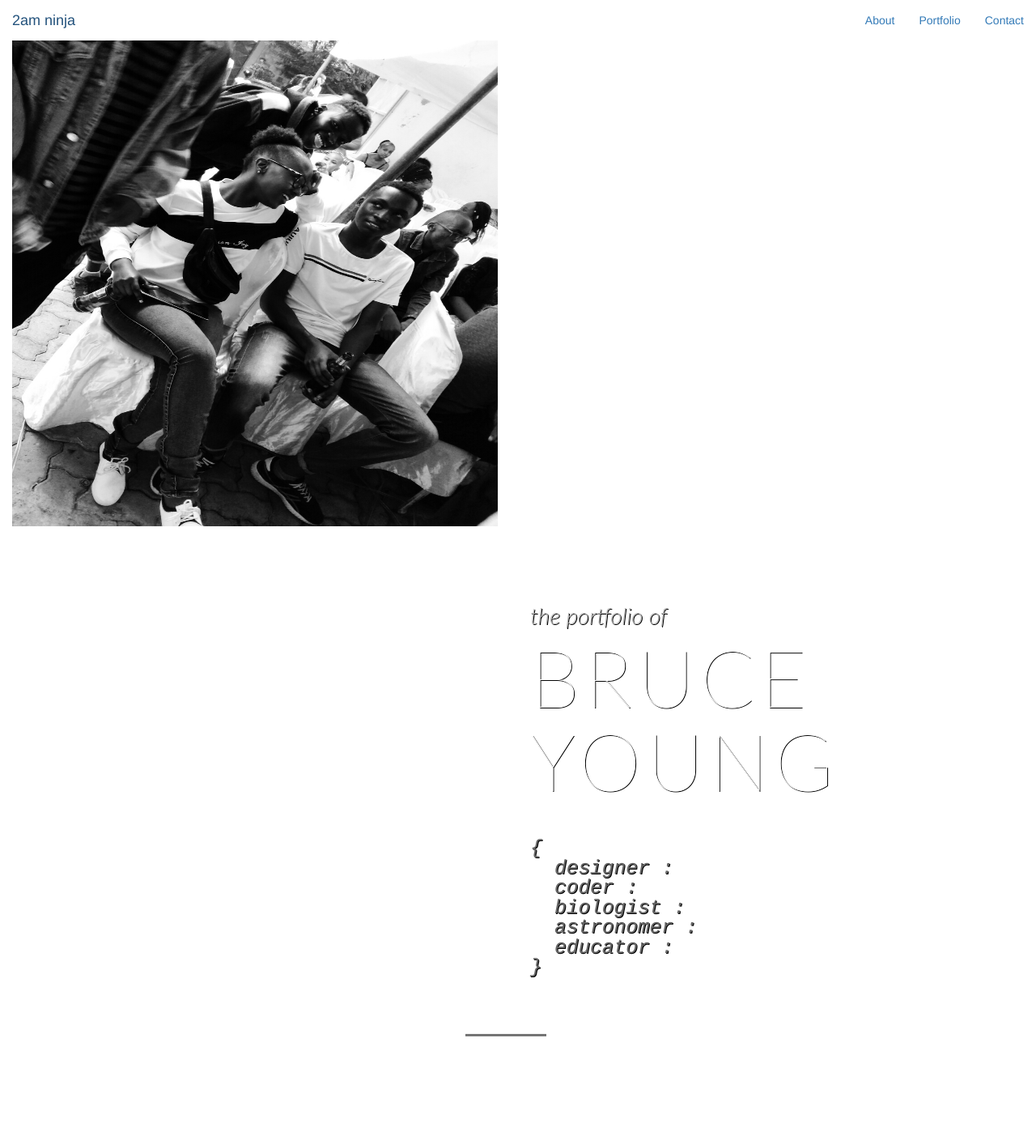
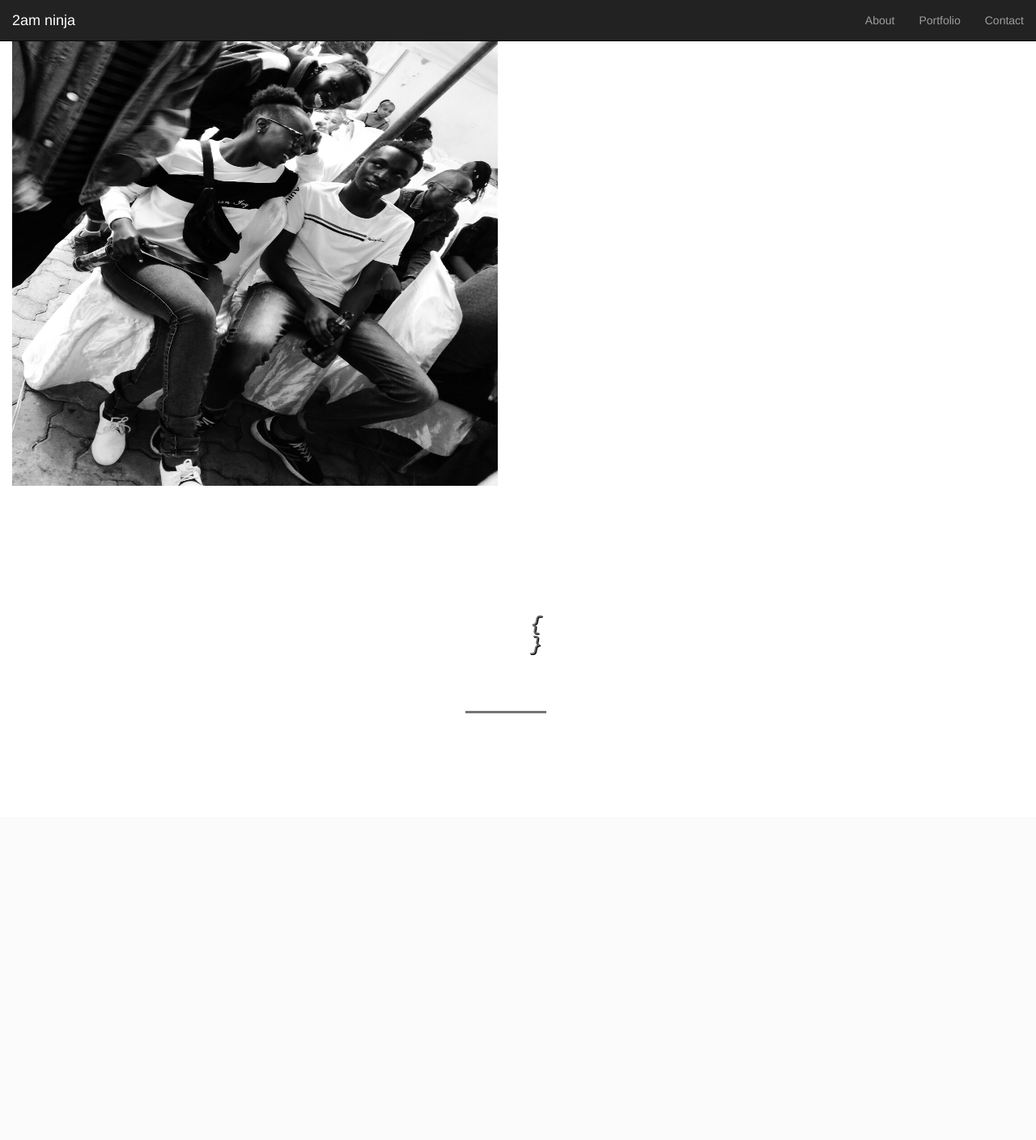
Before and after one commit to mwaa123/SIEZE, a Django app: page / in a window 1280 px wide. Shown: the whole page at 81% size. After the commit the page ends 881 px from the top, so only its background shows below. Run offline with Django 3.2, Linux system fonts and the light colour scheme; some libraries are stand-ins or nearby versions.

```diff
--- a/work/templates/fold/welcome.html
+++ b/work/templates/fold/welcome.html
@@ -1,4 +1,4 @@
-<!-- {%extends 'fold/base.html'%}
+{%extends 'fold/base.html'%}
 {% load bootstrap3 %}
 {% load static%}
 {% block content %}
@@ -13,7 +13,7 @@
 
 
 
-    <title>Bruce Young - Personal Portfolio</title>
+    <title></title>
   </head>
 
   <body data-spy="scroll" data-target=".navbar" data-offset="50">
@@ -51,17 +51,13 @@
         <img src="{% static 'images/het.jpg'%}" class="card img-responsive" style="float: left;height: 600px;width: 600px;">
         <div class="row me animated fadeIn">
           <div class="col-xs-offset-5 col-sm-offset-6 col-xs-7 col-sm-6">
-            <div class="tagline1">the portfolio of</div>
-            <div class="tagline2 animated fadeIn">BRUCE</div>
-            <div class="tagline2 animated fadeIn">YOUNG</div>
+            <div class="tagline1"></div>
+            <div class="tagline2 animated fadeIn"></div>
+            <div class="tagline2 animated fadeIn"></div>
             <div class="animated fadeIn">
               <div class="tagline3a">{</div>
-              <div class="tagline3b">designer :
-                <br> coder :
-                <br> biologist :
-                <br> astronomer :
-                <br> educator :
-                <br>
+              <div class="tagline3b">
+
               </div>
               <div class="tagline3c">}</div>
             </div>
@@ -112,4 +108,4 @@
 
 
 </div>
-{% endblock %} -->
+{% endblock %}
```
